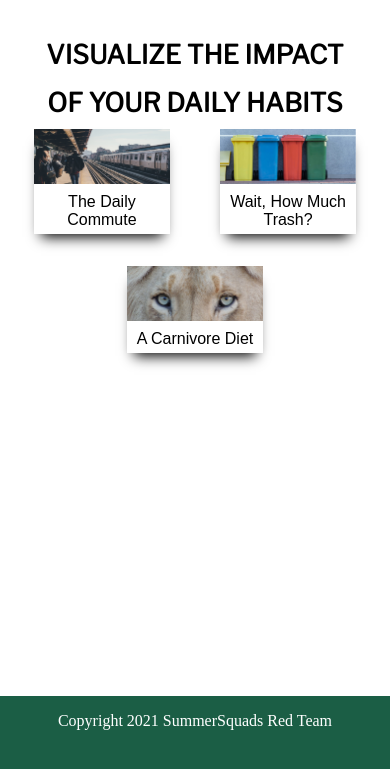
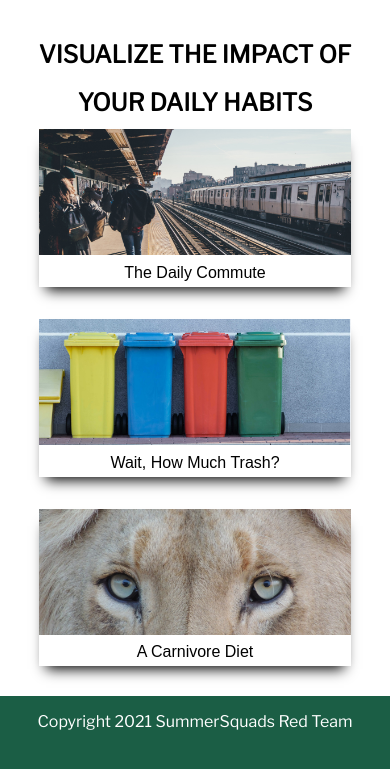
Before and after one commit to Summer-Squads-Red-Awesome/SS-Project, a Gatsby site: page / in a window 390 px wide. Shown: the part 59-828 px from the top of the page. Built offline with nearby package versions, Linux system fonts and the light colour scheme; Gatsby itself is replaced by a stand-in of ours.

Commit message:
index page is mobile responsive. added first pic to transportation

```diff
--- a/src/pages/commute.js
+++ b/src/pages/commute.js
@@ -25,6 +25,7 @@ const responsive = {
   },
 }
 const images = [
+  "/transportation/images/img0.jpg",
   "/transportation/images/img1.jpg",
   "/transportation/images/img2.jpg",
   "/transportation/images/img3.jpg",
@@ -56,6 +57,7 @@ export default function commute({ deviceType }) {
                     width: "auto",
                     height: "auto",
                     textAlign: "center",
+                    marginLeft: "2rem",
                   }}
                   src={image}
                 />
--- a/src/styles/global.css
+++ b/src/styles/global.css
@@ -16,6 +16,8 @@ body {
   margin: 0;
   padding: 0;
   justify-content: center;
+  overflow-x: hidden;
+  font-family: Libre Franklin, sans-serif;
 }
 
 content {
@@ -34,7 +36,7 @@ content {
 }
 
 .home-blurb {
-  font-size: 26px;
+  font-size: 1.5em;
   font-family: Libre Franklin, sans-serif;
   font-weight: bold;
   margin: 24px;
@@ -126,4 +128,20 @@ a {
 
 h3 {
   text-align: center;
+  font-size: 1.5em;
 }
+
+@media screen and (max-width: 600px) {
+  .grid-container {
+    display: flex;
+    flex-direction: column;
+    justify-content: space-around;
+    flex-wrap: wrap;
+    width: 100%;
+  }
+
+  .link-container {
+    width: 80%;
+    margin: 1rem auto;
+  }
+}
```
Also changed, not shown: static/transportation/images/img0.jpg (added).
